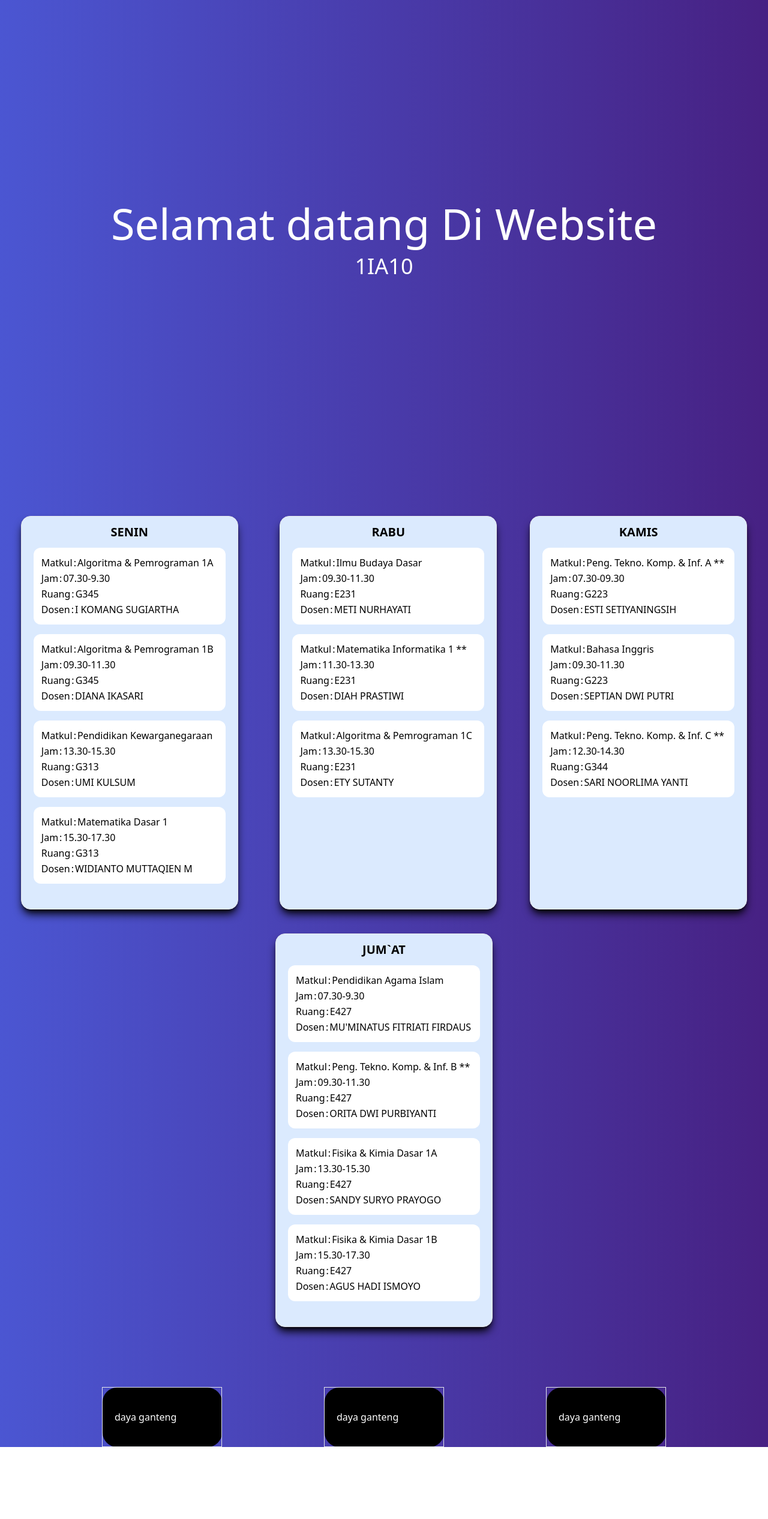
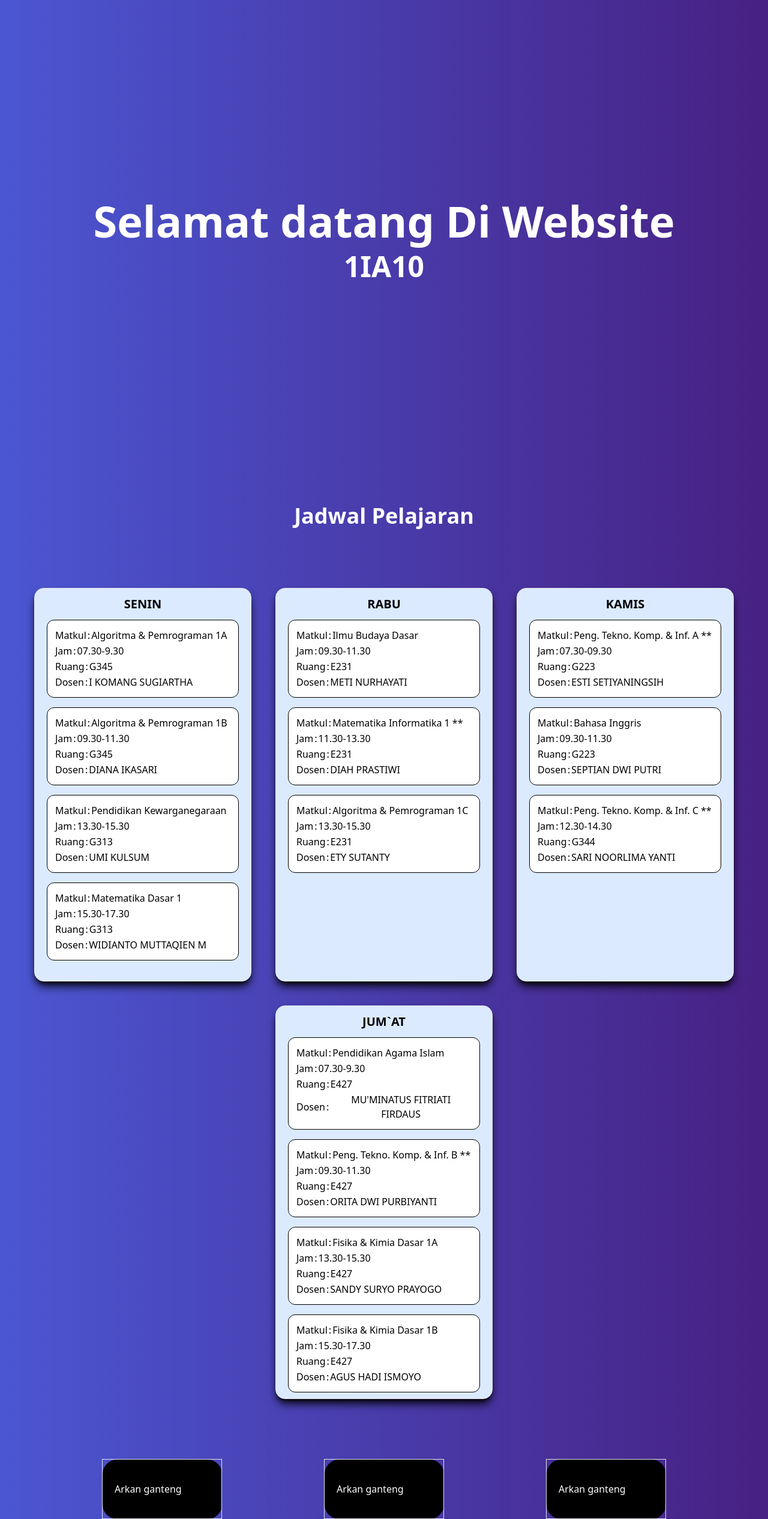
Before and after one commit to naufal03/project-kelas, a React (Vite) app: page / in a window 1280 px wide. Shown: the whole page at 60% size. Before the commit the page ends 2412 px from the top, so only its background shows below. Built offline with nearby package versions, Linux system fonts and the light colour scheme; the HTML template or start-up script is replaced by a standard one.

Commit message:
update jadwal

```diff
--- a/src/components/Menu.jsx
+++ b/src/components/Menu.jsx
@@ -192,14 +192,15 @@ export const Menu = () => {
         <section>
           <div className="container-xl">
             <div className="flex flex-col justify-center items-center mx-auto w-full h-screen ">
-              <h1 className="text-4xl xl:text-7xl md:text-5xl">Selamat datang Di Website</h1>
-              <h3 className="text-4xl mt-4">1IA10</h3>
+              <h1 className="text-4xl font-bold xl:text-7xl md:text-5xl">Selamat datang Di Website</h1>
+              <h3 className="text-4xl mt-4 xl:text-5xl font-semibold">1IA10</h3>
             </div>
           </div>
         </section>
 
         <section id="jadwal" className="pt-10">
-          <div className="container mx-auto flex flex-wrap justify-evenly text-center">
+					<h1 className="text-4xl font-bold  text-center mb-20 ">Jadwal Pelajaran</h1>
+          <div className="container mx-auto flex flex-wrap justify-center text-center">
             {jadwalKuliah.map((jadwal, index) => {
               if (jadwal.matkul.length === 0) return <div key={index}></div>;
               return (
@@ -209,12 +210,12 @@ export const Menu = () => {
                   <div className="text-xl font-bold mb-3">{jadwal.hari.toUpperCase()}</div>
                   {jadwal.matkul.map((matkul, index) => {
                     return (
-                      <div key={index} className="mb-4 box-content bg-white rounded-xl p-3">
+                      <div key={index} className="mb-4 box-content bg-white border border-black  rounded-xl p-3">
                         <table className="flex flex-col items-start ">
                           <tr className="">
                             <td>Matkul</td>
                             <td>:</td>
-                            <td> {matkul.namaMatkul}</td>
+                            <td>{matkul.namaMatkul}</td>
                           </tr>
                           <tr>
                             <td>Jam</td>
--- a/src/components/Tugas.jsx
+++ b/src/components/Tugas.jsx
@@ -8,21 +8,21 @@ const Tugas = () => {
             <table className=' w-[200px] h-[100px]'>
                 <tr className=''>
                   <td className="  border rounded-3xl m-5 box-content p-5 bg-black">
-                    <h1>daya ganteng</h1>
+                    <h1>Arkan ganteng</h1>
                   </td>
                 </tr>
             </table>
             <table className=' w-[200px] h-[100px]'>
                 <tr className=''>
                   <td className="  border  rounded-3xl m-5 box-content p-5 bg-black">
-                    <h1>daya ganteng</h1>
+                    <h1>Arkan ganteng</h1>
                   </td>
                 </tr>
             </table>
             <table className=' w-[200px] h-[100px]'>
                 <tr className=''>
                   <td className="  border  rounded-3xl m-5 box-content p-5 bg-black">
-                    <h1>daya ganteng</h1>
+                    <h1>Arkan ganteng</h1>
                   </td>
                 </tr>
             </table>
```
